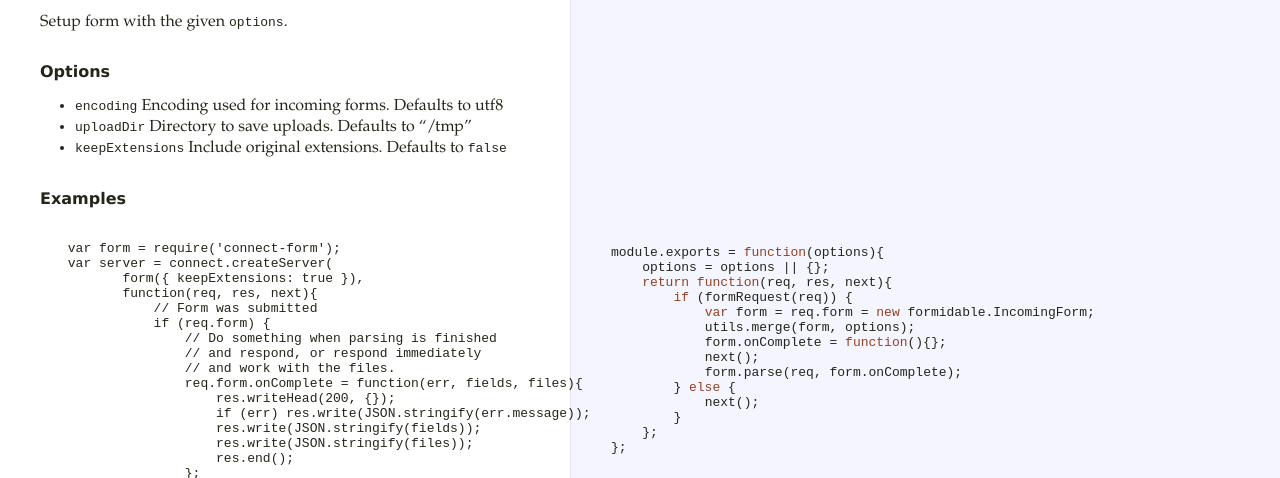
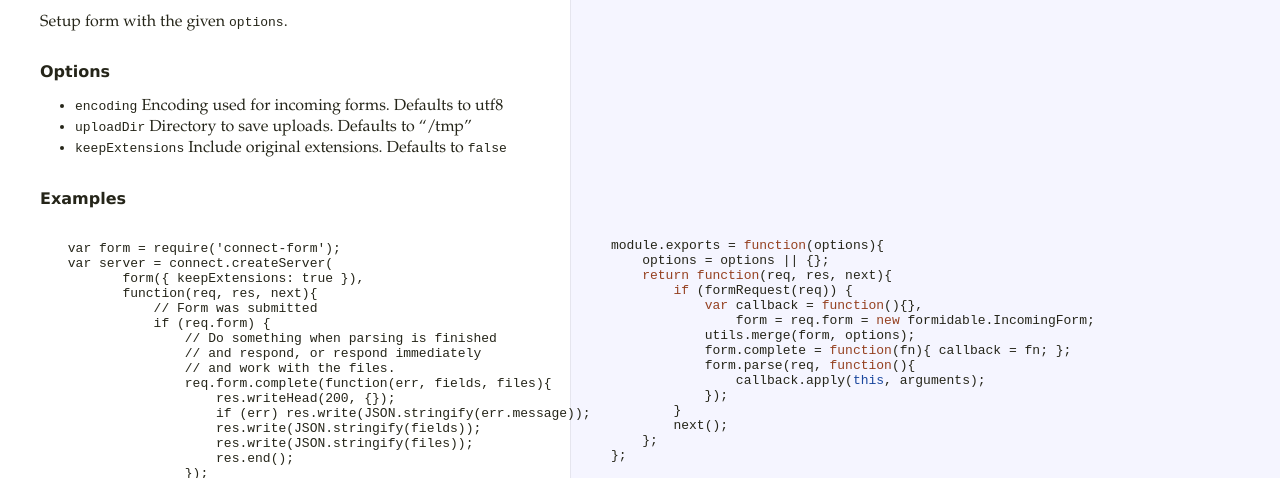
Before and after one commit to sdepold/connect-form, a website: page index.html in a window 1280 px wide. Shown: the part 322-800 px from the top of the page. Drawn offline with Linux system fonts and the light colour scheme.

Commit message:
Release 0.1.0

```diff
--- a/index.html
+++ b/index.html
@@ -168,13 +168,13 @@ code .this { color: #19469D; }</style>
                 // Do something when parsing is finished
                 // and respond, or respond immediately
                 // and work with the files.
-                req.form.onComplete = function(err, fields, files){
+                req.form.complete(function(err, fields, files){
                     res.writeHead(200, {});
                     if (err) res.write(JSON.stringify(err.message));
                     res.write(JSON.stringify(fields));
                     res.write(JSON.stringify(files));
                     res.end();
-                };
+                });
             // Regular request, pass to next middleware
             } else {
                 next();
@@ -197,14 +197,15 @@ code .this { color: #19469D; }</style>
     <span class="variable">options</span> = <span class="variable">options</span> || {};
     <span class="keyword">return</span> <span class="keyword">function</span>(<span class="variable">req</span>, <span class="variable">res</span>, <span class="variable">next</span>){
         <span class="keyword">if</span> (<span class="variable">formRequest</span>(<span class="variable">req</span>)) {
-            <span class="keyword">var</span> <span class="variable">form</span> = <span class="variable">req</span>.<span class="variable">form</span> = <span class="keyword">new</span> <span class="variable">formidable</span>.<span class="class">IncomingForm</span>;
+            <span class="keyword">var</span> <span class="variable">callback</span> = <span class="keyword">function</span>(){},
+                <span class="variable">form</span> = <span class="variable">req</span>.<span class="variable">form</span> = <span class="keyword">new</span> <span class="variable">formidable</span>.<span class="class">IncomingForm</span>;
             <span class="variable">utils</span>.<span class="variable">merge</span>(<span class="variable">form</span>, <span class="variable">options</span>);
-            <span class="variable">form</span>.<span class="variable">onComplete</span> = <span class="keyword">function</span>(){};
-            <span class="variable">next</span>();
-            <span class="variable">form</span>.<span class="variable">parse</span>(<span class="variable">req</span>, <span class="variable">form</span>.<span class="variable">onComplete</span>);
-        } <span class="keyword">else</span> {
-            <span class="variable">next</span>();
+            <span class="variable">form</span>.<span class="variable">complete</span> = <span class="keyword">function</span>(<span class="variable">fn</span>){ <span class="variable">callback</span> = <span class="variable">fn</span>; };
+            <span class="variable">form</span>.<span class="variable">parse</span>(<span class="variable">req</span>, <span class="keyword">function</span>(){
+                <span class="variable">callback</span>.<span class="variable">apply</span>(<span class="this">this</span>, <span class="variable">arguments</span>);
+            });
         }
+        <span class="variable">next</span>();
     };
 };</code></pre>
 </td>
--- a/package.json
+++ b/package.json
@@ -1,7 +1,7 @@
 {
   "name": "connect-form",
   "description": "urlencoded / multipart form parsing middleware for Connect",
-  "version": "0.0.1",
+  "version": "0.1.0",
   "author": "TJ Holowaychuk <tj@vision-media.ca>",
   "dependencies": { "formidable": ">= 0.9.3" },
   "main": "./index",
```
Also changed, not shown: History.md (+6 -0 lines).
